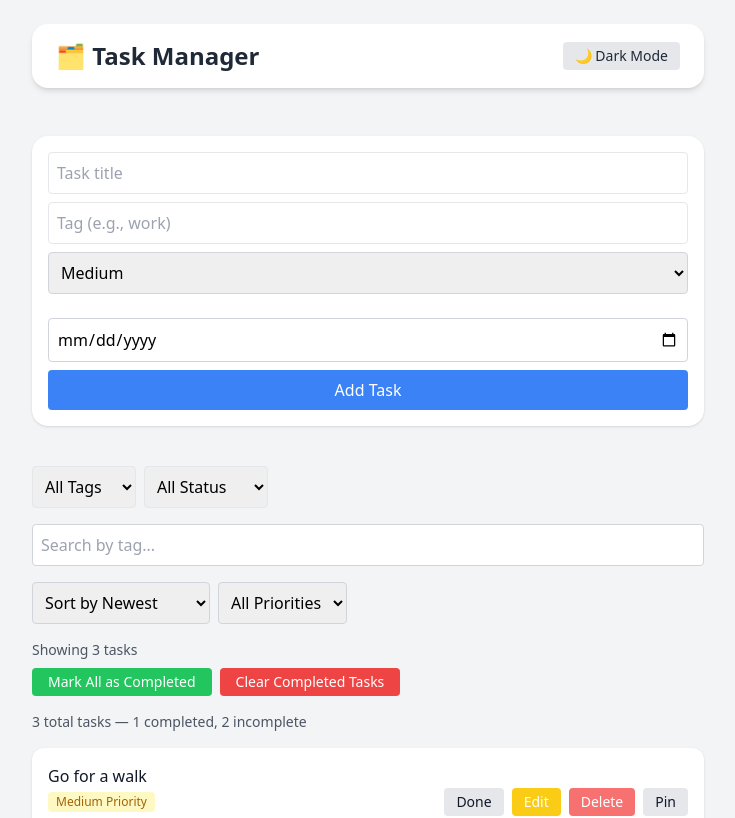
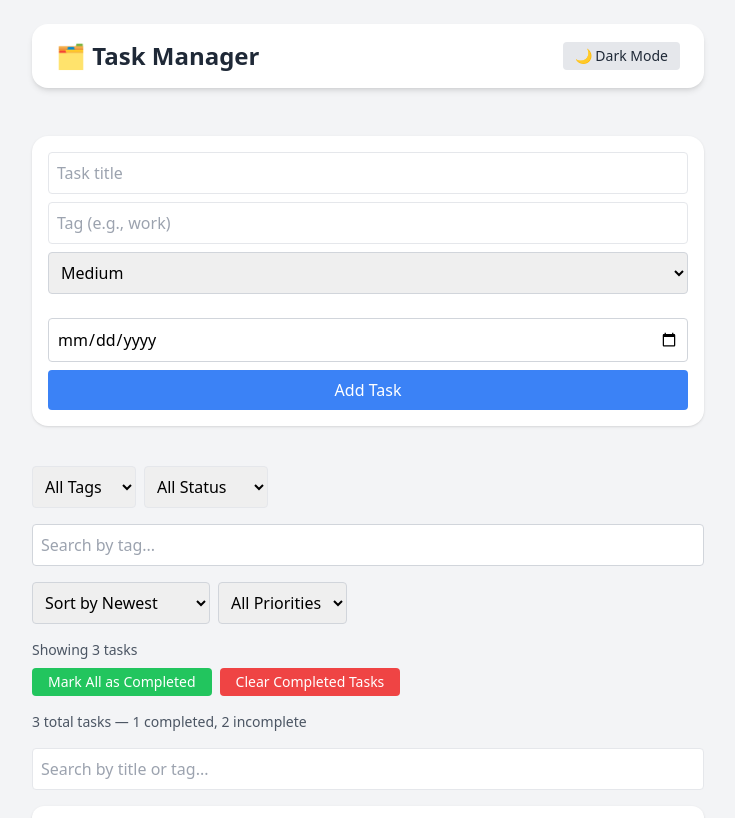
Before and after one commit to thinh241006/Task-manager, a React (Vite) app: page / in a window 1280 px wide. Shown: the top 818 px of the page, without its empty margins (272-1007 px from the left). Built offline with nearby package versions, Linux system fonts and the light colour scheme.

Commit message:
added find task

```diff
--- a/src/App.jsx
+++ b/src/App.jsx
@@ -30,6 +30,7 @@ function App() {
   const [searchTag, setSearchTag] = useState('');
   const [sortOption, setSortOption] = useState('newest');
   const [filterPriority, setFilterPriority] = useState('All');
+  const [searchQuery, setSearchQuery] = useState('');
 
   const handleToggleComplete = (id) => {
     setTasks(prev =>
@@ -221,6 +222,14 @@ function App() {
           {tasks.length} total tasks — {tasks.filter(t => t.completed).length} completed, {tasks.filter(t => !t.completed).length} incomplete
         </p>
 
+        <input
+          type="text"
+          placeholder="Search by title or tag..."
+          className="w-full p-2 border rounded mb-4 dark:bg-gray-800 dark:text-white"
+          value={searchQuery}
+          onChange={(e) => setSearchQuery(e.target.value)}
+        />
+
         <DragDropContext
           onDragEnd={(result) => {
             if (!result.destination) return;
```
